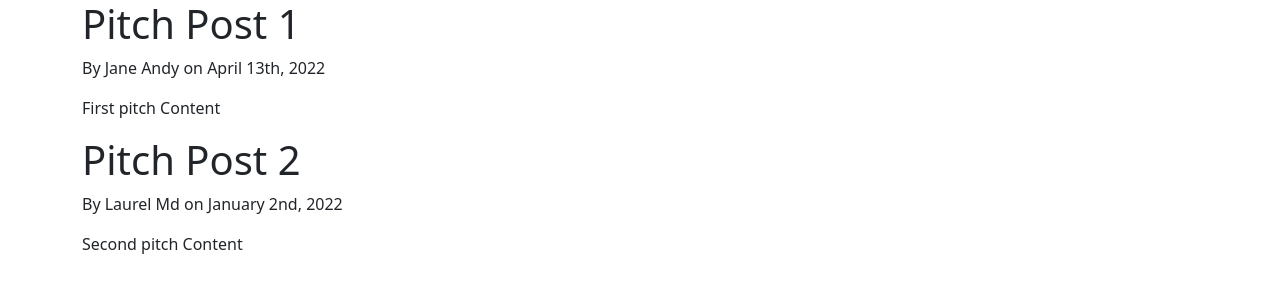
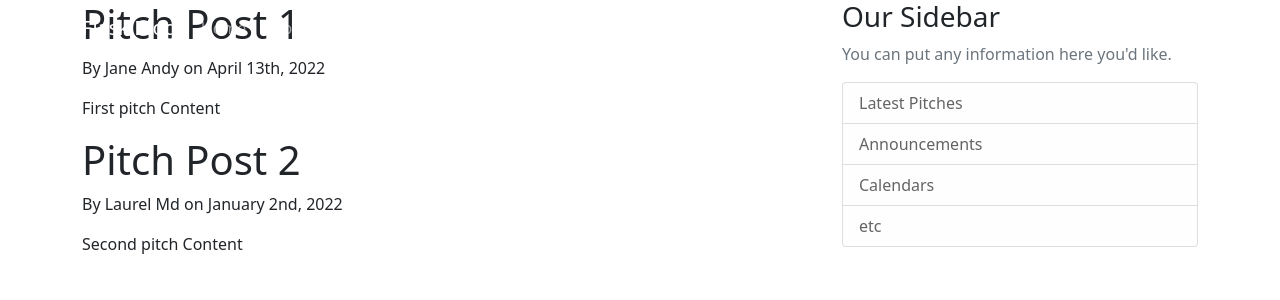
Before and after one commit to ZippMukami/Pitch-App, a Flask app: page / in a window 1280 px wide. Shown: the top 300 px of the page. Run offline with Flask 2, Linux system fonts and the light colour scheme; some libraries are stand-ins or nearby versions.

Commit message:
adds a navbar and styling for the styling for the block content.

```diff
--- a/app/templates/macros.html
+++ b/app/templates/macros.html
@@ -17,9 +17,49 @@
     {% endif %} </head>
 
 <body>
-    <div class="container">
-        {% block content %}{% endblock %}
-    </div>
+    <header class="site-header">
+        <nav class="navbar navbar-expand-md navbar-dark bg-steel fixed-top">
+            <div class="container">
+                <a class="navbar-brand mr-4" href="/">Flask Blog</a>
+                <button class="navbar-toggler" type="button" data-toggle="collapse" data-target="#navbarToggle"
+                    aria-controls="navbarToggle" aria-expanded="false" aria-label="Toggle navigation">
+                    <span class="navbar-toggler-icon"></span>
+                </button>
+                <div class="collapse navbar-collapse" id="navbarToggle">
+                    <div class="navbar-nav mr-auto">
+                        <a class="nav-item nav-link" href="/">Home</a>
+                        <a class="nav-item nav-link" href="/about">About</a>
+                    </div>
+                    <!-- Navbar Right Side -->
+                    <div class="navbar-nav">
+                        <a class="nav-item nav-link" href="/login">Login</a>
+                        <a class="nav-item nav-link" href="/register">Register</a>
+                    </div>
+                </div>
+            </div>
+        </nav>
+    </header>
+
+    <main role="main" class="container">
+        <div class="row">
+            <div class="col-md-8">
+                {% block content %}{% endblock %}
+            </div>
+            <div class="col-md-4">
+                <div class="content-section">
+                    <h3>Our Sidebar</h3>
+                    <p class='text-muted'>You can put any information here you'd like.
+                        <ul class="list-group">
+                            <li class="list-group-item list-group-item-light">Latest Pitches</li>
+                            <li class="list-group-item list-group-item-light">Announcements</li>
+                            <li class="list-group-item list-group-item-light">Calendars</li>
+                            <li class="list-group-item list-group-item-light">etc</li>
+                        </ul>
+                    </p>
+                </div>
+            </div>
+        </div>
+    </main>
 
     <!-- Option 1: Bootstrap Bundle with Popper -->
     <script src="https://cdn.jsdelivr.net/npm/bootstrap@5.1.3/dist/js/bootstrap.bundle.min.js"
```
Also changed, not shown: app/static/main.css (added).
